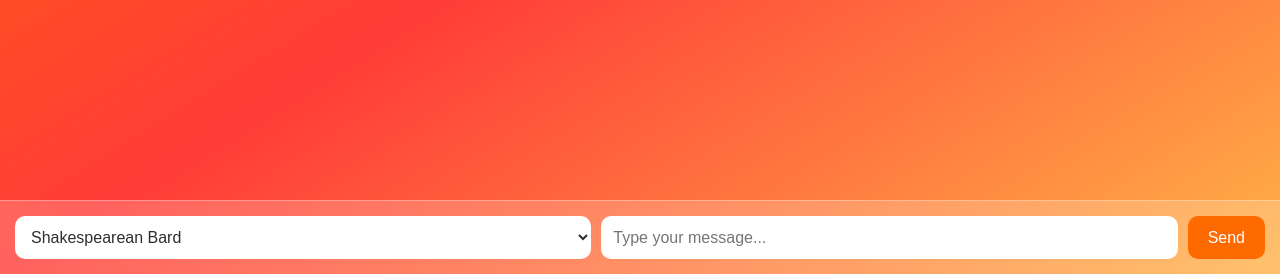
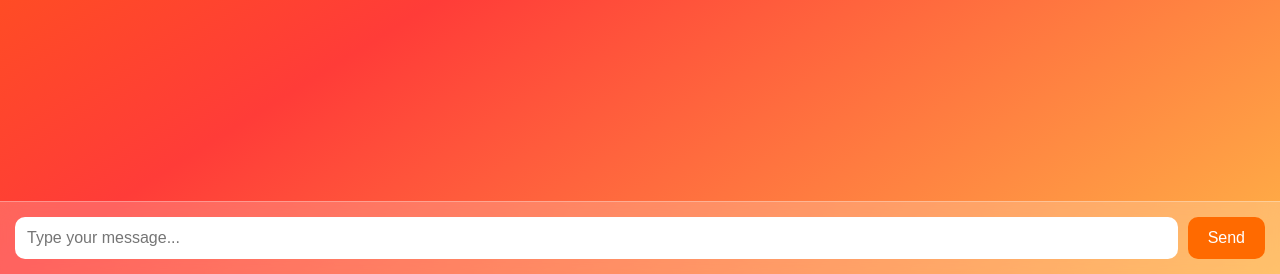
Before and after one commit to daniyellazar/belshazzer-assistant, a Flask app: page / in a window 1280 px wide. Shown: the part 526-800 px from the top of the page. Run offline with Flask 3, Linux system fonts and the light colour scheme.

Commit message:
Update index.html to remove character modes

```diff
--- a/templates/index.html
+++ b/templates/index.html
@@ -65,7 +65,7 @@
       border-top: 1px solid rgba(255, 255, 255, 0.3);
     }
 
-    input[type="text"], select {
+    input[type="text"] {
       flex: 1;
       padding: 12px;
       font-size: 16px;
@@ -114,12 +114,6 @@
   <header>Belteshazzar Assistant</header>
   <div class="chat-container" id="chat"></div>
   <div class="input-area">
-    <select id="style">
-      <option value="bard">Shakespearean Bard</option>
-      <option value="teen">Sarcastic Teenager</option>
-      <option value="monk">Wise Monk</option>
-      <option value="pirate">Pirate</option>
-    </select>
     <input type="text" id="prompt" placeholder="Type your message..." />
     <button onclick="sendMessage()">Send</button>
   </div>
@@ -127,7 +121,6 @@
   <script>
     async function sendMessage() {
       const input = document.getElementById("prompt");
-      const style = document.getElementById("style").value;
       const chat = document.getElementById("chat");
       const userText = input.value.trim();
       if (!userText) return;
@@ -149,7 +142,7 @@
         const res = await fetch("/ai", {
           method: "POST",
           headers: { "Content-Type": "application/json" },
-          body: JSON.stringify({ prompt: userText, style })
+          body: JSON.stringify({ prompt: userText })
         });
         const data = await res.json();
         typing.textContent = data.response || data.error || "🤖 No response received.";
```
